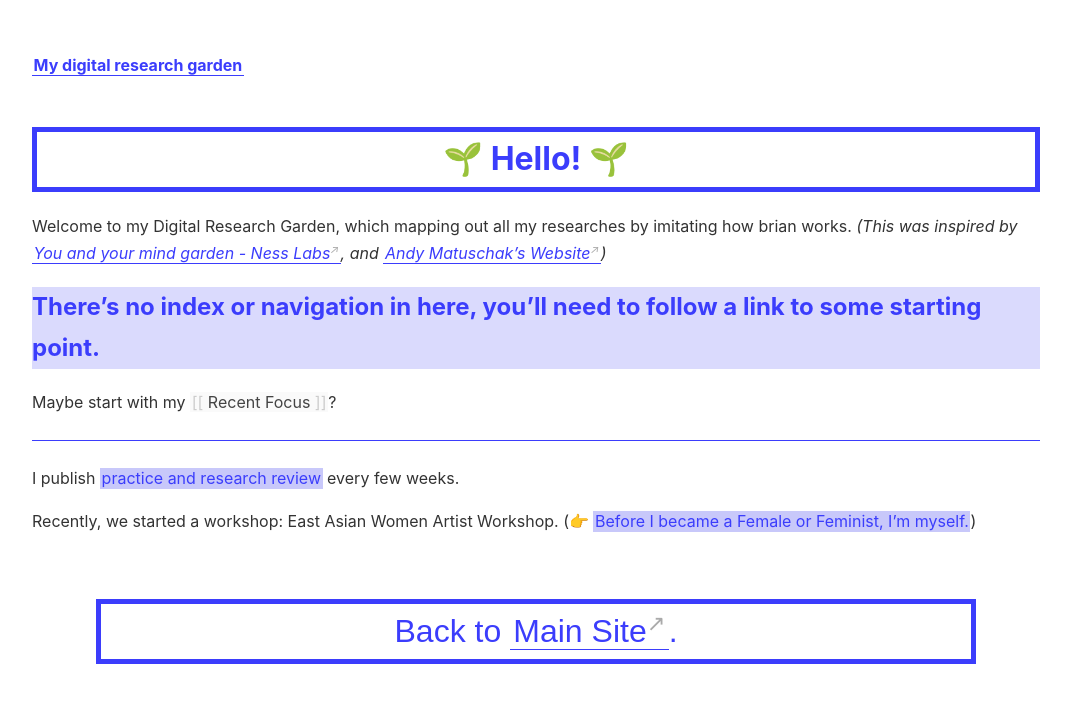
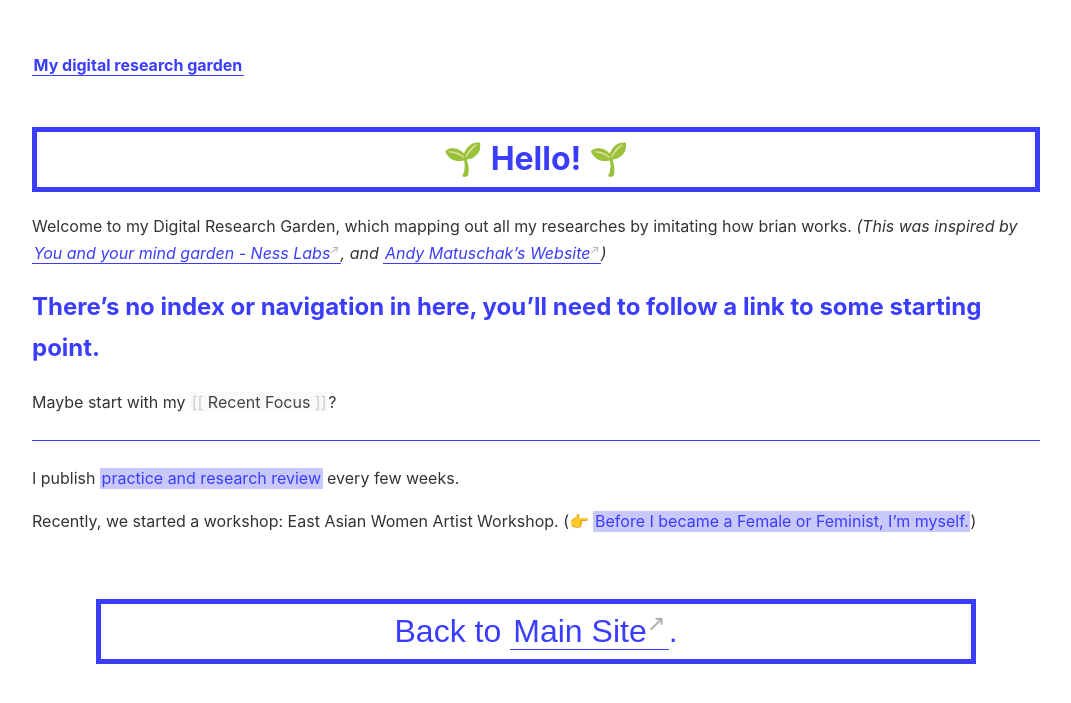
Before and after one commit to Chan-ops/my-digital-garden, a Jekyll site: the page built from _pages/index.md, in a window 1280 px wide. Shown: the top 703 px of the page, without its empty margins (104-1175 px from the left). Built offline with Jekyll 4.4.1, drawn with Linux system fonts in a browser that asks for light colours.

Commit message:
Update _style.scss

```diff
--- a/_sass/_style.scss
+++ b/_sass/_style.scss
@@ -73,8 +73,8 @@ h1 {
 }
 h2{
   color: $color-border;
-  background-color: #dadafd;
   border-radius: 0.5;
+  border-color: #dadafd;
 }
 h3,
 h4,
```
